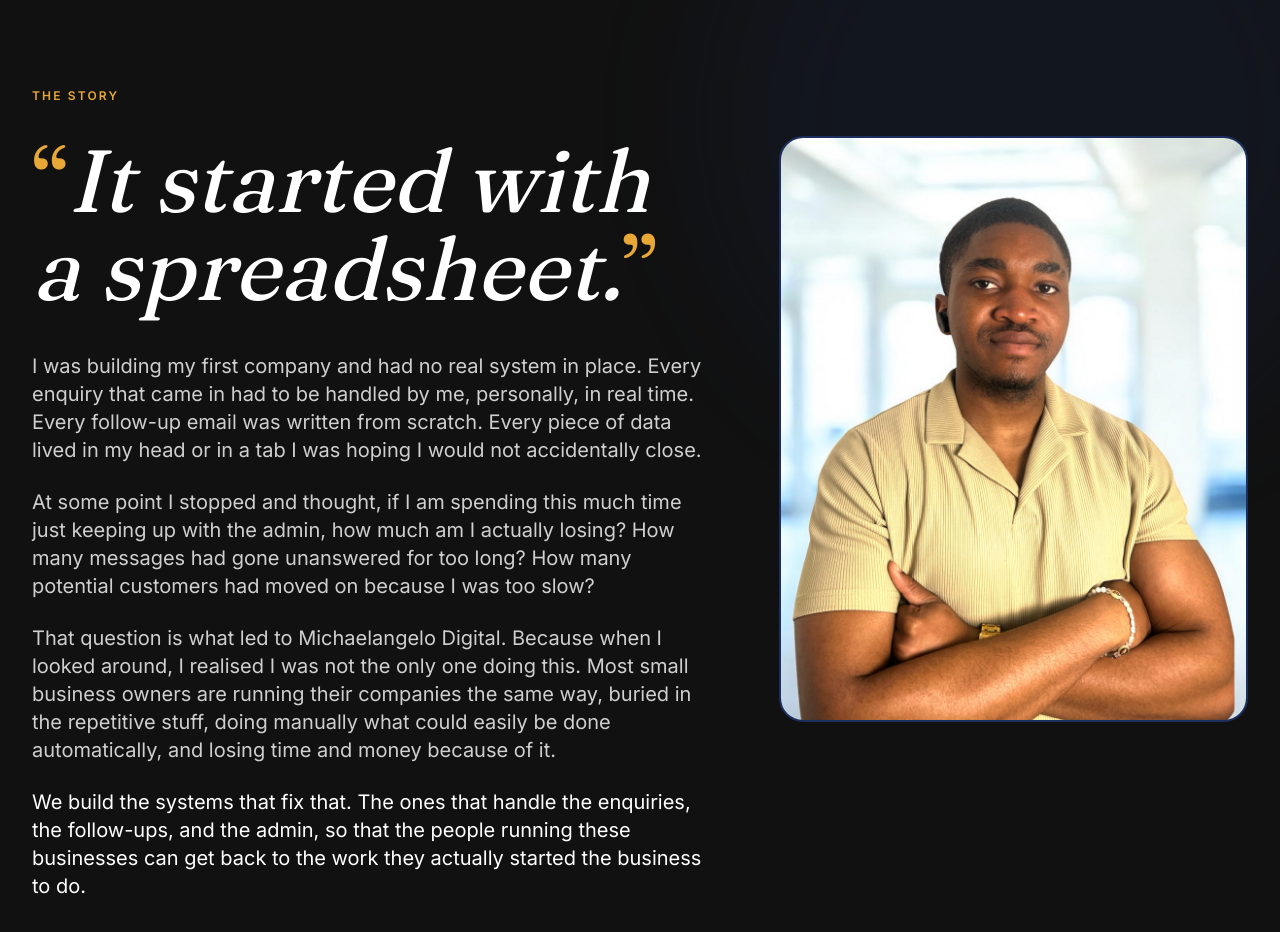
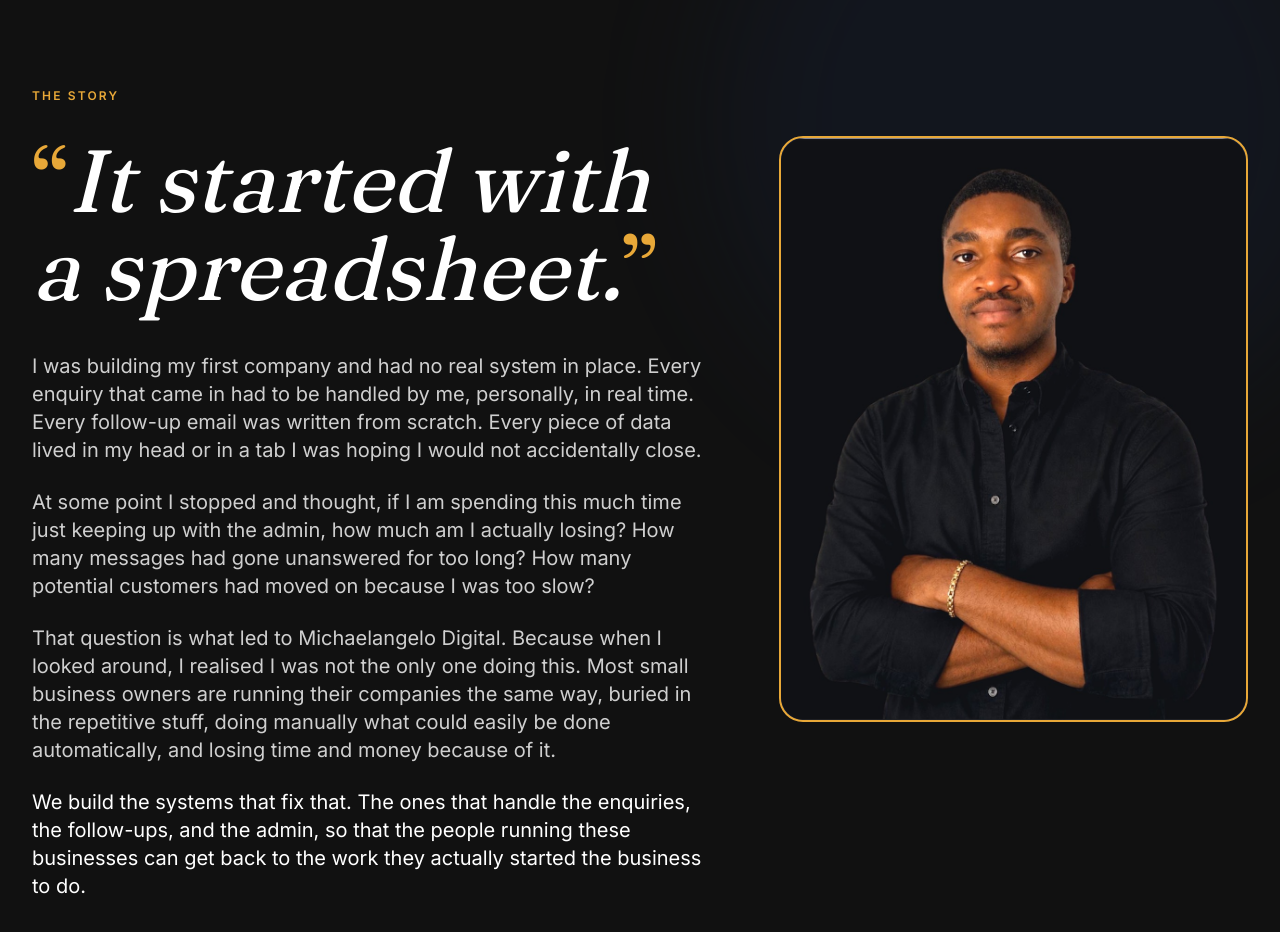
Before and after one commit to Michaelangelo-1017/michaelangelo-digital-website, a Next.js app: page / in a window 1280 px wide. Shown: the part 1860-2792 px from the top of the page. Built offline with nearby package versions, Linux system fonts and the light colour scheme.

Commit message:
Update founder image

```diff
--- a/components/about/FounderProfile.tsx
+++ b/components/about/FounderProfile.tsx
@@ -54,7 +54,7 @@ export function FounderProfile() {
           </div>
 
           <div className="lg:col-span-5 order-1 lg:order-2 lg:sticky lg:top-24">
-            <ImageReveal className="relative rounded-3xl border-4 border-navy aspect-[4/5] bg-navy/5">
+            <ImageReveal className="relative rounded-3xl border-4 border-amber-500 aspect-[4/5] bg-navy/5">
               <Image
                   src="/images/founder.jpg"
                   alt="Michaelangelo Agbodike, founder of Michaelangelo Digital"
--- a/components/home/OriginStory.tsx
+++ b/components/home/OriginStory.tsx
@@ -65,12 +65,12 @@ export function OriginStory() {
               Founder photo: add a file at public/images/founder.jpg (or change src below).
               Use a 4:5-oriented portrait; object-cover fills the frame inside the navy border.
             */}
-            <ImageReveal className="rounded-3xl border-2 border-navy aspect-[4/5] bg-navy/40">
+            <ImageReveal className="rounded-3xl border-2 border-amber-500 aspect-[4/5] bg-navy/40">
               <Image
                 src="/images/founder.jpg"
                 alt="Michaelangelo Agbodike, founder of Michaelangelo Digital"
                 fill
-                className="object-cover object-center"
+                className="object-cover object-center rounded-3xl"
                 sizes="(max-width: 1024px) 100vw, 38vw"
                 priority={false}
               />
```
Also changed, not shown: public/images/founder.jpg.
